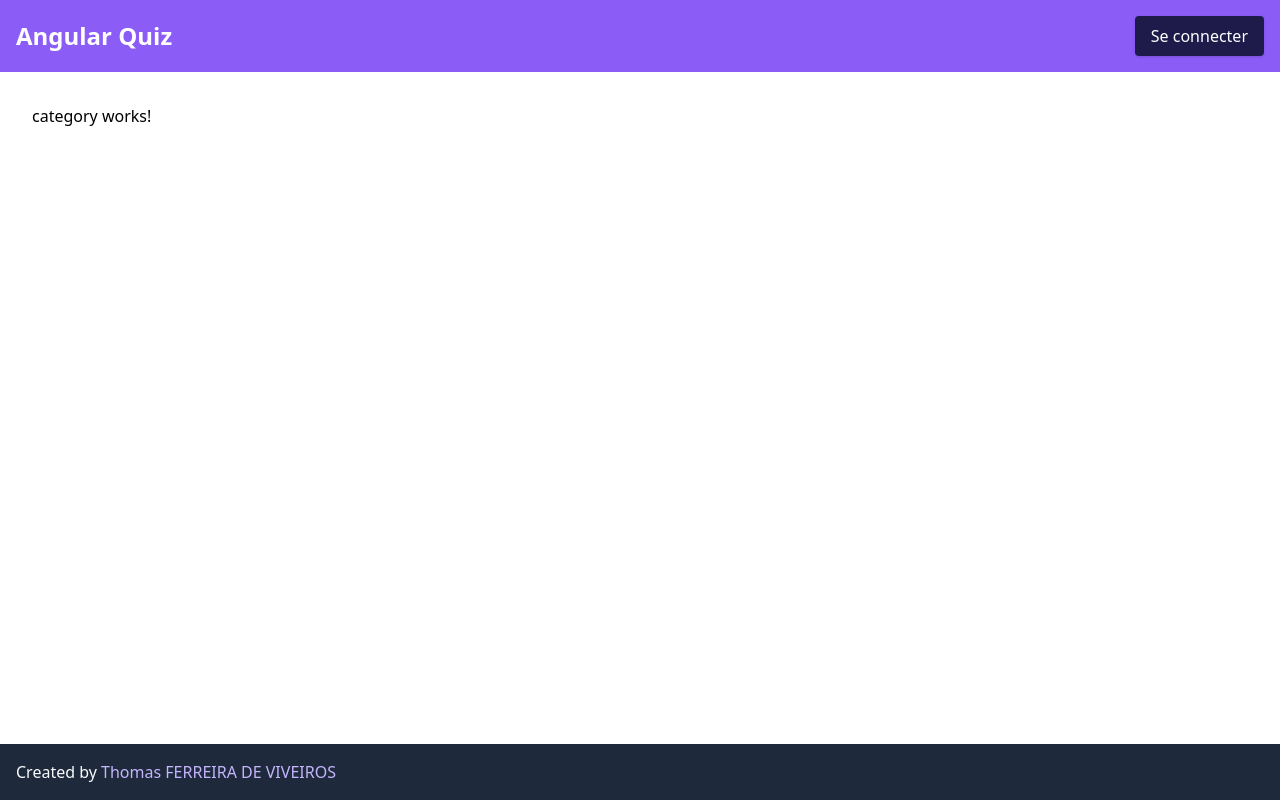
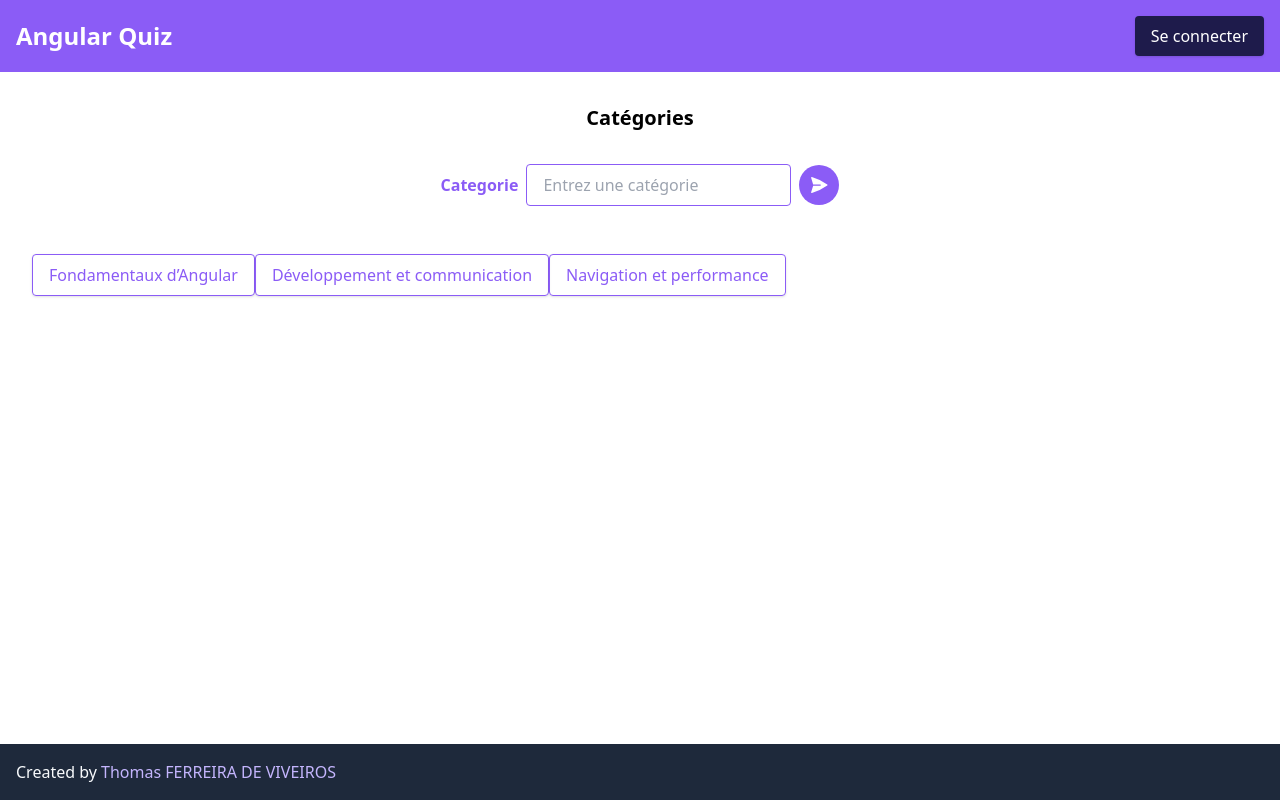
Before and after one commit to abwii/efreiAngularWJ, an Angular app: page /category in a window 1280 px wide. Built offline with nearby package versions, Linux system fonts and the light colour scheme.

Commit message:
Ajout de l'input category

```diff
--- a/src/app/quiz/category/category.component.html
+++ b/src/app/quiz/category/category.component.html
@@ -1 +1,51 @@
-<p>category works!</p>
+<section class="home">
+  <h2 class="home_title">Catégories</h2>
+  <form action="" class="home_form">
+    <label for="name">Categorie</label>
+    <input
+      type="text"
+      id="category"
+      name="category"
+      placeholder="Entrez une catégorie"
+      [(ngModel)]="category"
+      required
+    />
+    @if (category) {
+    <button matSuffix matIconButton aria-label="Clear" (click)="category = ''">
+      <p style="padding: 10px">X</p>
+    </button>
+    }
+    <button class="btn--icon" (click)="confirmCategory()">
+      <svg
+        xmlns="http://www.w3.org/2000/svg"
+        viewBox="0 0 24 24"
+        fill="currentColor"
+      >
+        <path
+          d="M3.478 2.405a.75.75 0 00-.926.94l2.432 7.905H13.5a.75.75 0 010 1.5H4.984l-2.432 7.905a.75.75 0 00.926.94 60.519 60.519 0 0018.445-8.986.75.75 0 000-1.218A60.517 60.517 0 003.478 2.405z"
+        />
+      </svg>
+    </button>
+  </form>
+  <div class="container">
+    @if (category.includes(firstCategory)){
+    <button class="home_quiz-btn btn--outline">Fondamentaux d’Angular</button>
+    } @if (category.includes(secondCategory)){
+    <button class="home_quiz-btn btn--outline">
+      Développement et communication
+    </button>
+    } @if (category.includes(thirdCategory)) {
+    <button class="home_quiz-btn btn--outline">
+      Navigation et performance
+    </button>
+    } @if (category==""){
+    <button class="home_quiz-btn btn--outline">Fondamentaux d’Angular</button>
+    <button class="home_quiz-btn btn--outline">
+      Développement et communication
+    </button>
+    <button class="home_quiz-btn btn--outline">
+      Navigation et performance
+    </button>
+    }
+  </div>
+</section>
--- a/src/app/quiz/category/category.component.scss
+++ b/src/app/quiz/category/category.component.scss
@@ -0,0 +1,29 @@
+.home {
+  @apply flex flex-col items-center justify-center;
+
+  &_title {
+    @apply text-xl font-bold text-center mb-4;
+  }
+
+  &_presentation {
+    @apply text-center;
+  }
+
+  &_form {
+    @apply my-4 flex items-center;
+    label {
+      @apply mr-2 text-violet-500 font-bold;
+    }
+    input {
+      @apply border border-violet-500 px-4 py-2 rounded mr-2;
+    }
+  }
+
+  &_quiz-btn {
+    @apply my-8;
+  }
+}
+
+.container {
+  @apply gap-6;
+}
--- a/src/app/quiz/category/category.component.ts
+++ b/src/app/quiz/category/category.component.ts
@@ -1,11 +1,22 @@
 import { Component } from '@angular/core';
+import { Router } from '@angular/router';
 
 @Component({
   selector: 'app-category',
   standalone: false,
   templateUrl: './category.component.html',
-  styleUrl: './category.component.scss'
+  styleUrl: './category.component.scss',
 })
 export class CategoryComponent {
+  category = '';
+  firstCategory = 'Fondamentaux d’Angular';
+  secondCategory = 'Développement et communication';
+  thirdCategory = 'Navigation et performance';
+  isCategoryConfirmed = false;
+  constructor(private router: Router) {}
 
+  confirmCategory() {
+    this.isCategoryConfirmed = true;
+    console.log(this.category);
+  }
 }
```
